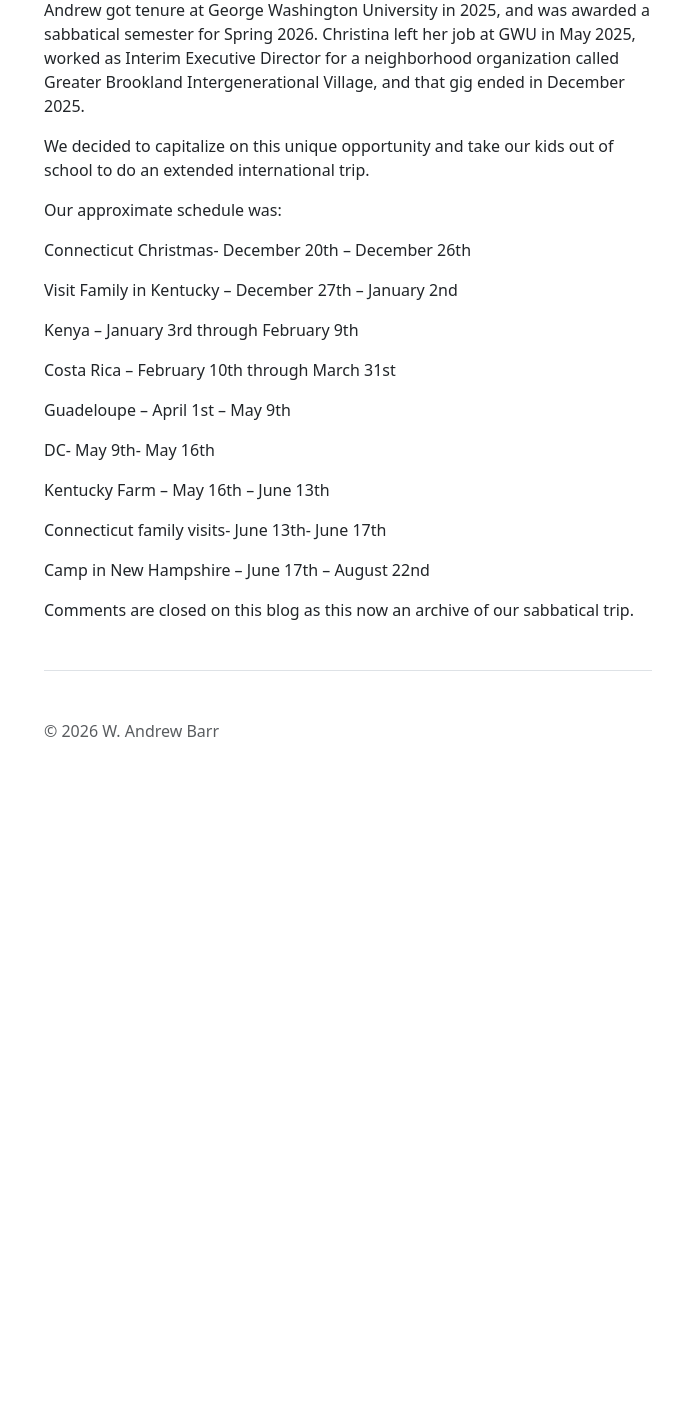
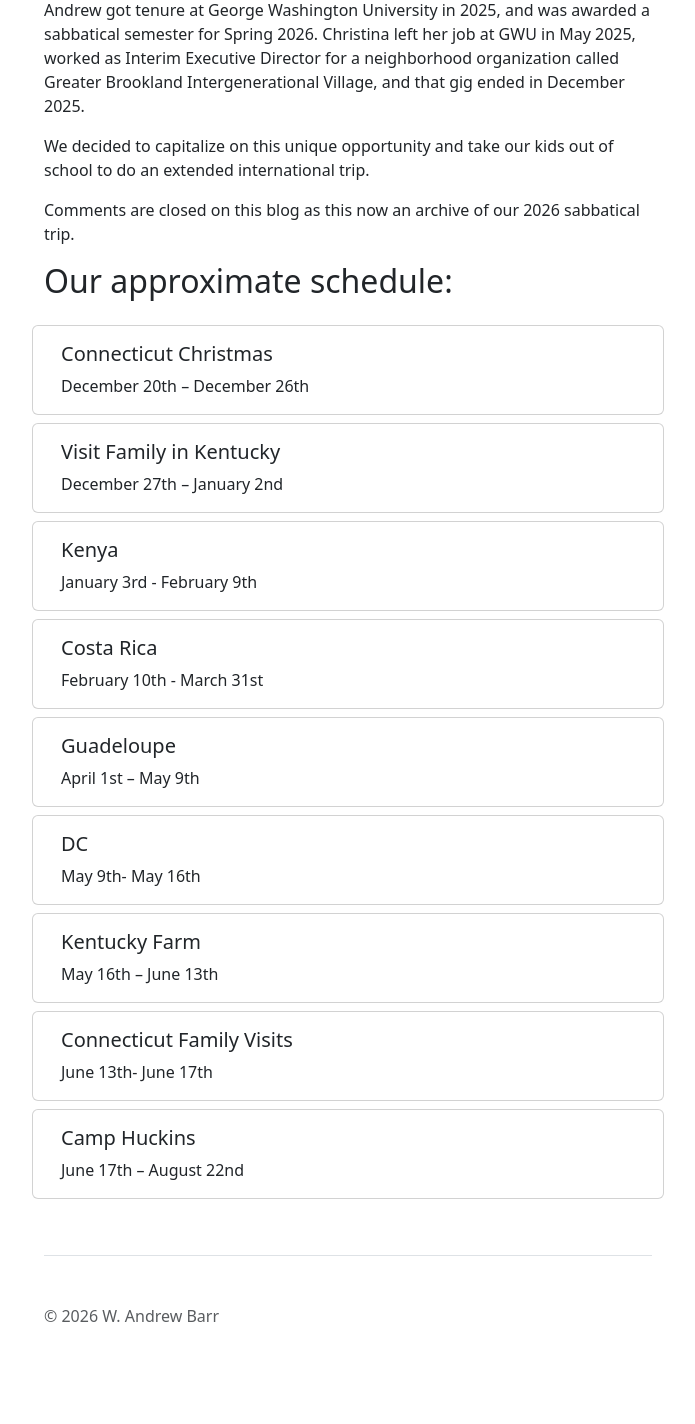
Before and after one commit to wabarr/sabbatical_blog, a Django app: template templates/sabbatical_blog/about.html in a window 1280 px wide. Shown: the part 235-1659 px from the top of the page, without its empty margins (292-987 px from the left). Before the commit the page ends 972 px from the top, so only its background shows below. Run offline with Django 3.2, Linux system fonts and the light colour scheme; the template is opened without the code that fills it, so the values that code supplies are empty; some libraries are stand-ins or nearby versions.

Commit message:
update about page formatting

```diff
--- a/templates/sabbatical_blog/about.html
+++ b/templates/sabbatical_blog/about.html
@@ -15,30 +15,70 @@
 
     <p>We decided to capitalize on this unique opportunity and take our kids out of school to do an extended international trip.</p>
 
-    <p>Our approximate schedule was:</p>
+    <p>Comments are closed on this blog as this now an archive of our 2026 sabbatical trip.</p>
+
+    <h2 class="pb-3">Our approximate schedule:</h2>
+
+<div class="card mb-2">
+  <div class="card-body">
+    <h5 class="card-title">Connecticut Christmas</h5>
+    <p class="card-text">December 20th – December 26th</p>
+  </div>
+</div>
+    <div class="card mb-2">
+  <div class="card-body">
+    <h5 class="card-title">Visit Family in Kentucky</h5>
+    <p class="card-text">December 27th – January 2nd</p>
+  </div>
+</div>
+<div class="card mb-2">
+  <div class="card-body">
+    <h5 class="card-title">Kenya</h5>
+    <p class="card-text">January 3rd - February 9th</p>
+  </div>
+</div>
+    <div class="card mb-2">
+  <div class="card-body">
+    <h5 class="card-title">Costa Rica</h5>
+    <p class="card-text">February 10th - March 31st</p>
+  </div>
+</div>
+<div class="card mb-2">
+  <div class="card-body">
+    <h5 class="card-title">Guadeloupe</h5>
+    <p class="card-text">April 1st – May 9th</p>
+  </div>
+</div>
+<div class="card mb-2">
+  <div class="card-body">
+    <h5 class="card-title">DC</h5>
+    <p class="card-text">May 9th- May 16th</p>
+  </div>
+</div>
+    <div class="card mb-2">
+  <div class="card-body">
+    <h5 class="card-title">Kentucky Farm</h5>
+    <p class="card-text">May 16th – June 13th</p>
+  </div>
+</div>
+    <div class="card mb-2">
+  <div class="card-body">
+    <h5 class="card-title">Connecticut Family Visits</h5>
+    <p class="card-text">June 13th- June 17th</p>
+  </div>
+</div>
+    <div class="card mb-2">
+  <div class="card-body">
+    <h5 class="card-title">Camp Huckins</h5>
+    <p class="card-text">June 17th – August 22nd</p>
+  </div>
+</div>
 
 
-<p>Connecticut Christmas- December 20th – December 26th</p>
-
-<p>Visit Family in Kentucky – December 27th – January 2nd</p>
-
-<p>Kenya – January 3rd through February 9th</p>
-
-<p>Costa Rica – February 10th through March 31st</p>
-
-<p>Guadeloupe – April 1st – May 9th</p>
-
-<p>DC- May 9th- May 16th</p>
-
-<p>Kentucky Farm – May 16th – June 13th</p>
-
-<p>Connecticut family visits- June 13th- June 17th</p>
-
-<p>Camp in New Hampshire – June 17th – August 22nd</p>
 
     </div>
 
-Comments are closed on this blog as this now an archive of our sabbatical trip.
+
 
 
 {% endblock %}
```
